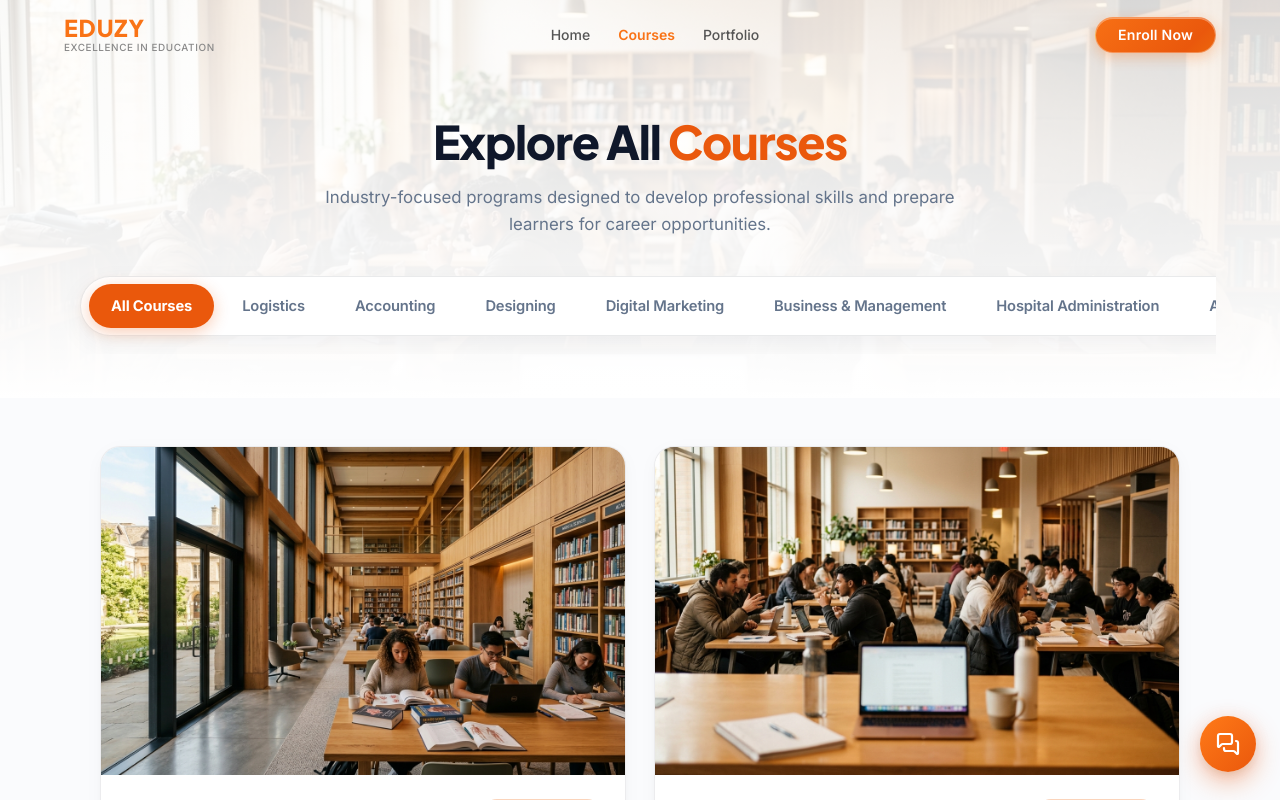
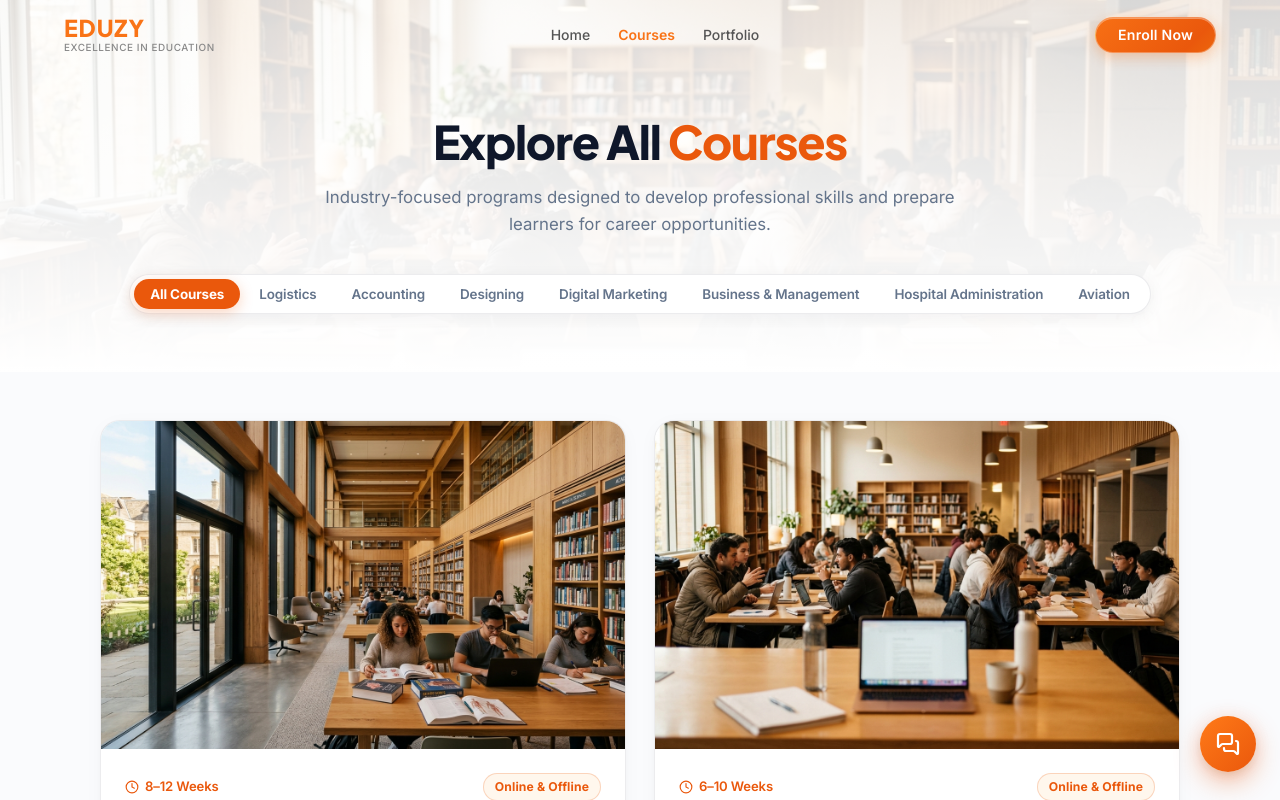
Before and after one commit to ClixDot/Eduzy, a React (Vite) app: page /courses in a window 1280 px wide. Shown: the top 800 px of the page. Built offline with nearby package versions, Linux system fonts and the light colour scheme.

Commit message:
feat: add styling for CourseGrid and Courses catalog page components

```diff
--- a/src/components/CourseGrid.css
+++ b/src/components/CourseGrid.css
@@ -6,8 +6,8 @@
   overflow-x: auto;
   -webkit-overflow-scrolling: touch;
   scrollbar-width: none;
-  padding: 10px 16px 18px;
-  margin-bottom: 2.4rem;
+  padding: 8px 16px 14px;
+  margin-bottom: 2.2rem;
   box-sizing: border-box;
 }
 
@@ -18,13 +18,12 @@
 .course-filter {
   display: inline-flex;
   align-items: center;
-  gap: 6px;
+  gap: 3px;
   background: #ffffff;
-  padding: 7px 8px;
-  min-height: 58px;
+  padding: 4px;
   border-radius: 9999px;
   border: 1px solid rgba(0, 0, 0, 0.08);
-  box-shadow: 0 6px 22px rgba(0, 0, 0, 0.05);
+  box-shadow: 0 4px 16px rgba(0, 0, 0, 0.04);
   flex-shrink: 0;
   margin: 0 auto;
   white-space: nowrap;
@@ -34,10 +33,9 @@
   display: inline-flex;
   align-items: center;
   justify-content: center;
-  padding: 10px 22px;
-  min-height: 44px;
+  padding: 7px 16px;
   border-radius: 9999px;
-  font-size: 0.92rem;
+  font-size: 0.84rem;
   font-weight: 600;
   color: #64748B;
   background: transparent;
@@ -57,7 +55,7 @@
   background: #EA580C;
   color: #ffffff;
   font-weight: 700;
-  box-shadow: 0 4px 16px rgba(234, 88, 12, 0.3);
+  box-shadow: 0 4px 14px rgba(234, 88, 12, 0.25);
 }
 
 /* Course Grid */
--- a/src/pages/Courses.css
+++ b/src/pages/Courses.css
@@ -51,8 +51,8 @@
   overflow-x: auto;
   -webkit-overflow-scrolling: touch;
   scrollbar-width: none;
-  padding: 10px 16px 18px;
-  margin: 12px auto 0;
+  padding: 8px 16px 14px;
+  margin: 6px auto 0;
   box-sizing: border-box;
 }
 
@@ -63,13 +63,12 @@
 .course-filter {
   display: inline-flex;
   align-items: center;
-  gap: 6px;
+  gap: 3px;
   background: #ffffff;
-  padding: 7px 8px;
-  min-height: 58px;
+  padding: 4px;
   border-radius: 9999px;
-  border: 1px solid rgba(15, 23, 42, 0.09);
-  box-shadow: 0 8px 26px rgba(15, 23, 42, 0.06);
+  border: 1px solid rgba(15, 23, 42, 0.08);
+  box-shadow: 0 4px 18px rgba(15, 23, 42, 0.05);
   flex-wrap: nowrap;
   white-space: nowrap;
   flex-shrink: 0;
@@ -80,10 +79,9 @@
   display: inline-flex;
   align-items: center;
   justify-content: center;
-  padding: 10px 22px;
-  min-height: 44px;
+  padding: 7px 16px;
   border-radius: 9999px;
-  font-size: 0.92rem;
+  font-size: 0.84rem;
   font-weight: 600;
   color: #64748B;
   background: transparent;
@@ -103,7 +101,7 @@
   background: #EA580C;
   color: #ffffff;
   font-weight: 700;
-  box-shadow: 0 4px 16px rgba(234, 88, 12, 0.3);
+  box-shadow: 0 4px 14px rgba(234, 88, 12, 0.25);
 }
 
 /* 3. CATALOG GRID & LAYOUT */
```
